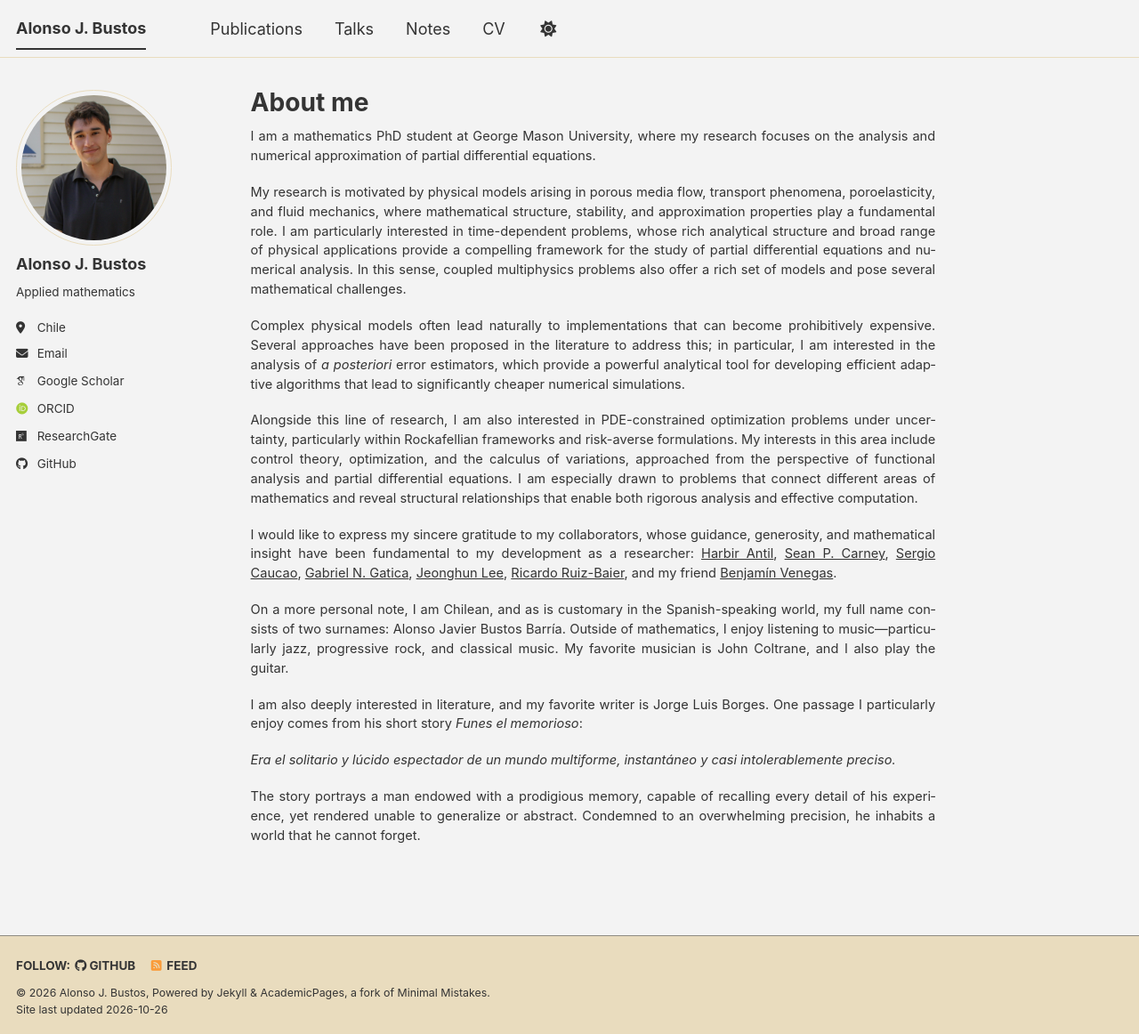
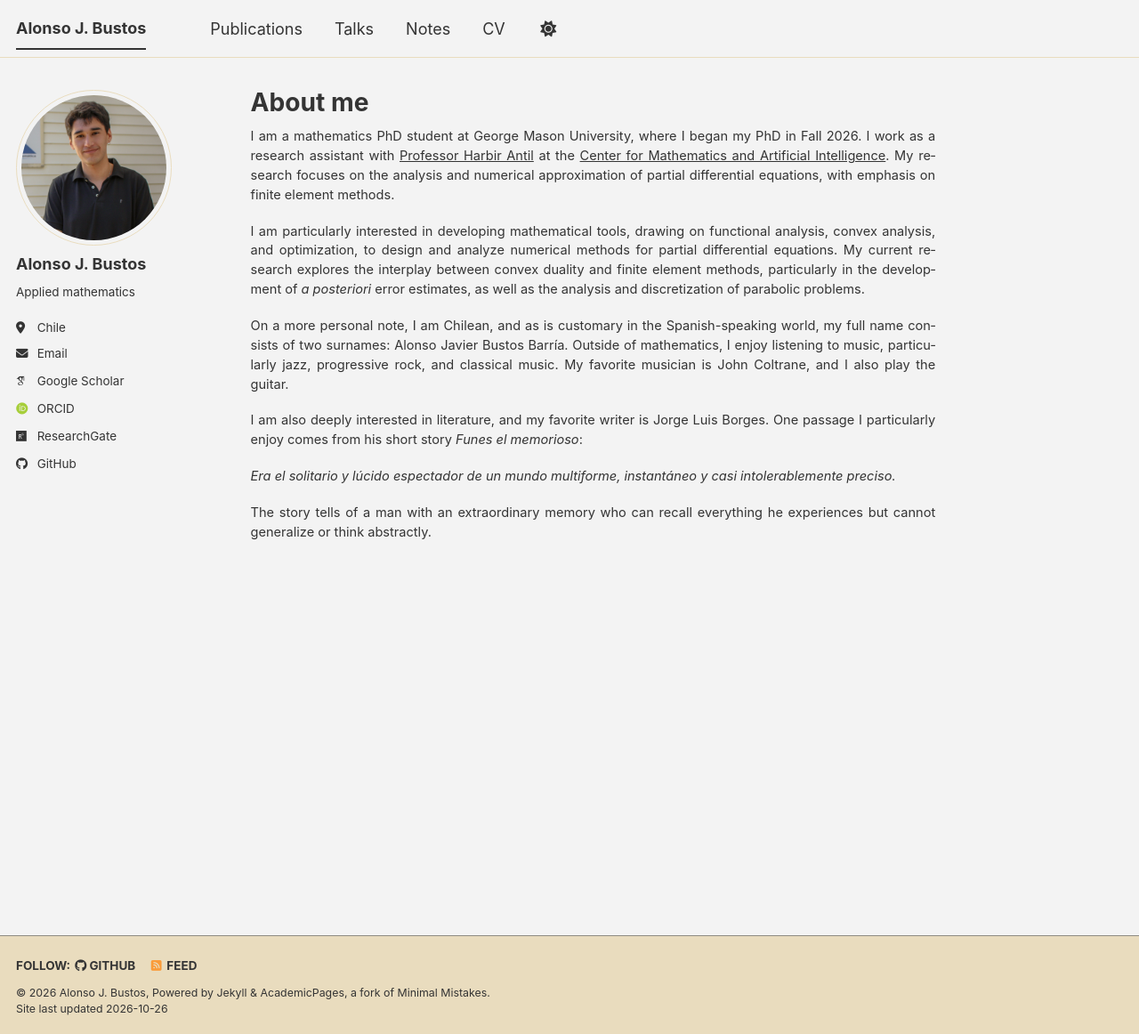
Before and after one commit to alonsojbustos/alonsojbustos.github.io, a Jekyll site: the page built from _pages/about.md, in a window 1280 px wide and 1162 px high. Shown: the whole window at 89% size. Built offline with Jekyll 4.4.1, drawn with Linux system fonts in a browser that asks for light colours; some web fonts are replaced; a script bundle is joined from its source files by our own code; library files that are not in the unit come from our copies.

Commit message:
Revise about page with updated biography and research
Updated personal and research information, including details about my PhD program, research interests, and personal background.

```diff
--- a/_pages/about.md
+++ b/_pages/about.md
@@ -7,17 +7,11 @@ redirect_from:
   - /about.html
 ---
 
-I am a mathematics PhD student at George Mason University, where my research focuses on the analysis and numerical approximation of partial differential equations.
+I am a mathematics PhD student at George Mason University, where I began my PhD in Fall 2026. I work as a research assistant with [Professor Harbir Antil](https://math.gmu.edu/~hantil/index.html) at the [Center for Mathematics and Artificial Intelligence](https://cmai.gmu.edu). My research focuses on the analysis and numerical approximation of partial differential equations, with emphasis on finite element methods.
 
-My research is motivated by physical models arising in porous media flow, transport phenomena, poroelasticity, and fluid mechanics, where mathematical structure, stability, and approximation properties play a fundamental role. I am particularly interested in time-dependent problems, whose rich analytical structure and broad range of physical applications provide a compelling framework for the study of partial differential equations and numerical analysis. In this sense, coupled multiphysics problems also offer a rich set of models and pose several mathematical challenges.
+I am particularly interested in developing mathematical tools, drawing on functional analysis, convex analysis, and optimization, to design and analyze numerical methods for partial differential equations. My current research explores the interplay between convex duality and finite element methods, particularly in the development of *a posteriori* error estimates, as well as the analysis and discretization of parabolic problems.
 
-Complex physical models often lead naturally to implementations that can become prohibitively expensive. Several approaches have been proposed in the literature to address this; in particular, I am interested in the analysis of *a posteriori* error estimators, which provide a powerful analytical tool for developing efficient adaptive algorithms that lead to significantly cheaper numerical simulations.
-
-Alongside this line of research, I am also interested in PDE-constrained optimization problems under uncertainty, particularly within Rockafellian frameworks and risk-averse formulations. My interests in this area include control theory, optimization, and the calculus of variations, approached from the perspective of functional analysis and partial differential equations. I am especially drawn to problems that connect different areas of mathematics and reveal structural relationships that enable both rigorous analysis and effective computation.
-
-I would like to express my sincere gratitude to my collaborators, whose guidance, generosity, and mathematical insight have been fundamental to my development as a researcher: [Harbir Antil](https://math.gmu.edu/~hantil/index.html), [Sean P. Carney](https://www.math.union.edu/~carneys/), [Sergio Caucao](https://scaucao.github.io), [Gabriel N. Gatica](https://www.ci2ma.udec.cl/ggatica/index-english.html), [Jeonghun Lee](https://math.artsandsciences.baylor.edu/person/jeonghun-john-lee-phd), [Ricardo Ruiz-Baier](https://ruizbaier.github.io), and my friend [Benjamín Venegas](https://benjamin-venegas.github.io).
-
-On a more personal note, I am Chilean, and as is customary in the Spanish-speaking world, my full name consists of two surnames: Alonso Javier Bustos Barría. Outside of mathematics, I enjoy listening to music—particularly jazz, progressive rock, and classical music. My favorite musician is John Coltrane, and I also play the guitar.
+On a more personal note, I am Chilean, and as is customary in the Spanish-speaking world, my full name consists of two surnames: Alonso Javier Bustos Barría. Outside of mathematics, I enjoy listening to music, particularly jazz, progressive rock, and classical music. My favorite musician is John Coltrane, and I also play the guitar.
 
 I am also deeply interested in literature, and my favorite writer is Jorge Luis Borges. One passage I particularly enjoy comes from his short story *Funes el memorioso*:
 
@@ -25,4 +19,4 @@ I am also deeply interested in literature, and my favorite writer is Jorge Luis
 Era el solitario y lúcido espectador de un mundo multiforme, instantáneo y casi intolerablemente preciso.
 </em></p>
 
-The story portrays a man endowed with a prodigious memory, capable of recalling every detail of his experience, yet rendered unable to generalize or abstract. Condemned to an overwhelming precision, he inhabits a world that he cannot forget.
+The story tells of a man with an extraordinary memory who can recall everything he experiences but cannot generalize or think abstractly.
```
